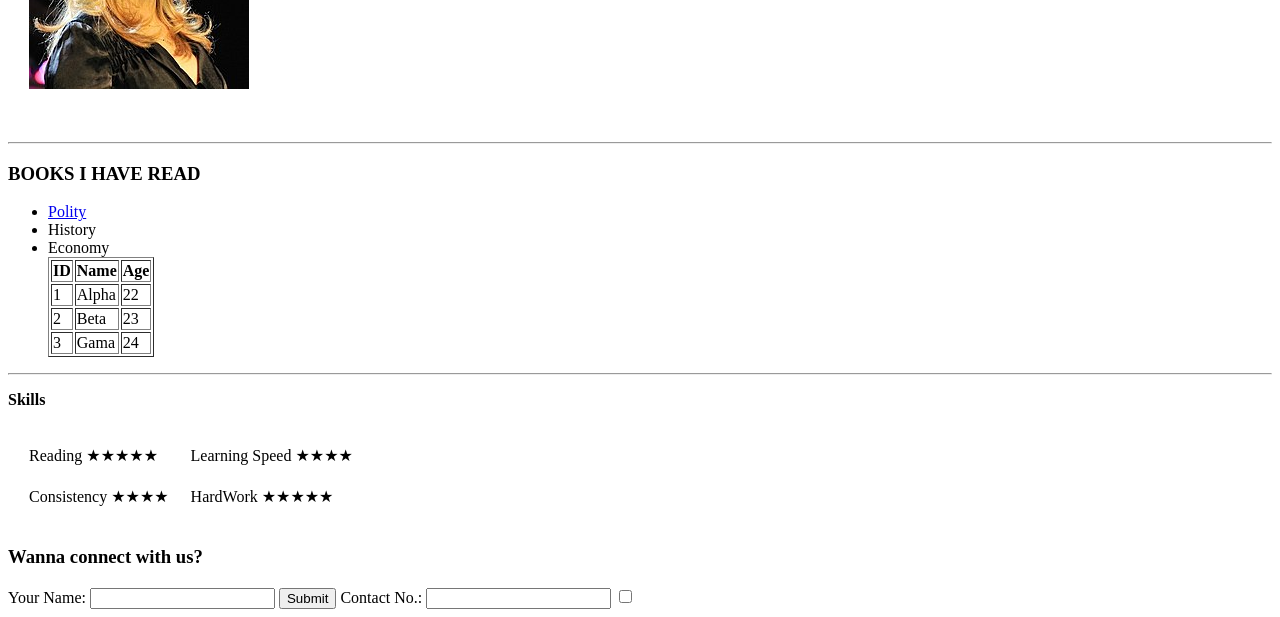
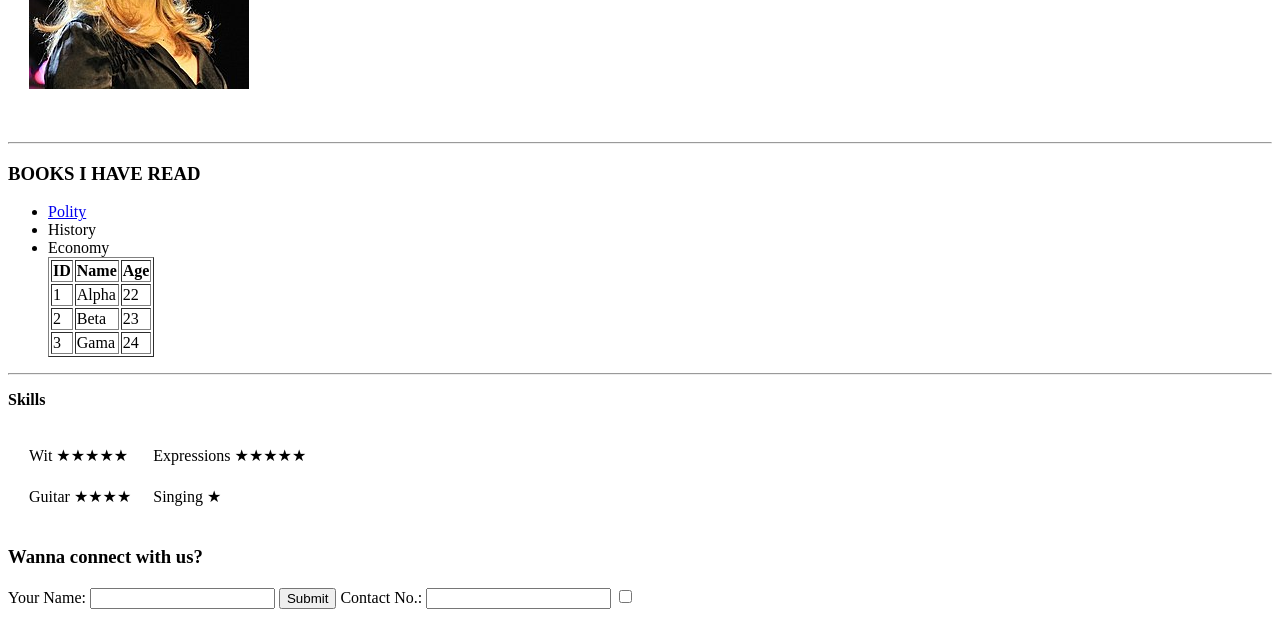
Before and after one commit to naveenatiit/testing, a plain HTML site: page index.html in a window 1280 px wide. Shown: the part 209-826 px from the top of the page. Drawn offline with Linux system fonts and the light colour scheme.

Commit message:
Update index.html

```diff
--- a/index.html
+++ b/index.html
@@ -51,11 +51,11 @@
   <br>
   <table cellspacing="20" >
     <tr>
-    <td>Reading ★★★★★</td>
-    <td>Learning Speed ★★★★</td>
+    <td>Wit ★★★★★</td>
+    <td>Expressions ★★★★★</td>
     <tr>
-      <td>Consistency ★★★★</td>
-      <td>HardWork ★★★★★</td>
+      <td>Guitar ★★★★</td>
+      <td>Singing ★</td>
 
     </tr>
   </table>
```
